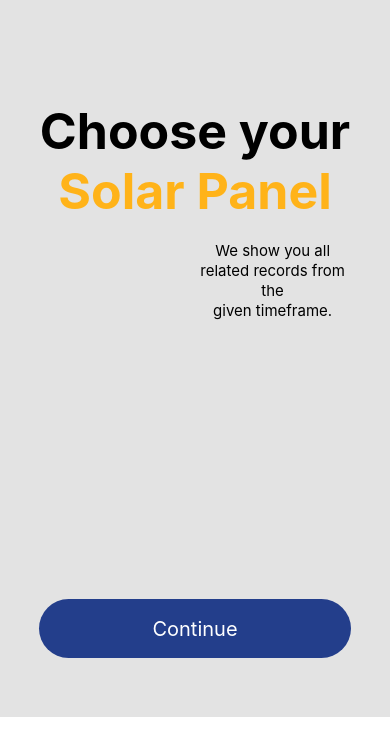
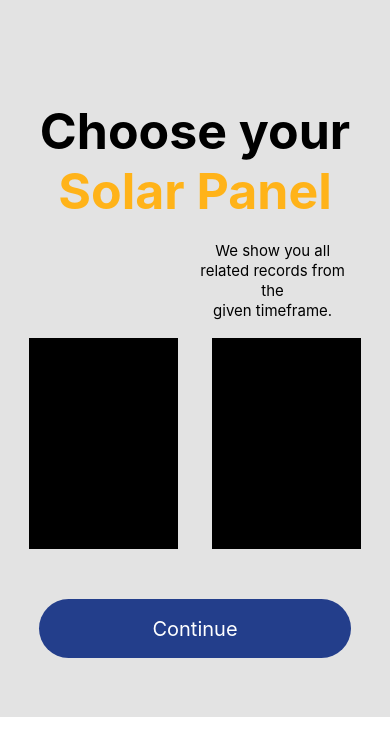
Before and after one commit to heiguy123/turing.ch, a React Native app: screen / in a window 390 px wide. Shown: the top 756 px of the page. Built offline with nearby package versions, Linux system fonts and the light colour scheme.

Commit message:
no message

```diff
--- a/app/screen/CalculatorPage.js
+++ b/app/screen/CalculatorPage.js
@@ -1,22 +1,34 @@
 import { resetWarningCache } from 'prop-types';
 import React from 'react';
-import { StyleSheet, Text, TouchableOpacity, View } from 'react-native';
+import { StyleSheet, Text, TouchableOpacity, View, Pressable } from 'react-native';
 import { Colors } from 'react-native/Libraries/NewAppScreen';
+var Def = false, Cuz = false;
+function defaultorcus (input){
+        if (input == 1){
+            return { "Def":true, "Cuz" : false};
+        }
+        else{
+            return { "Cuz" : true, "Def" : false};
+        }
+}
 
 function CalculatorPage(props) {
+
     return (
         <View style={styles.container}>
            <Text style={styles.textBase}>Choose your{"\n"}
             <Text style={{color:"#FFB319",}}>Solar Panel{"\n"}</Text>
             <Text style={styles.textBase2}>{"\n"}We show you all related records from the{"\n"}given timeframe.</Text>
            </Text>
+           <View style={styles.container2}>
+                <TouchableOpacity style={styles.smallContainer} onPress={defaultorcus(1)} />
+                <TouchableOpacity style={styles.smallContainer2} onPress={defaultorcus(2)} />
+           </View>
            <TouchableOpacity style={styles.conBut} onPress={()=> console.log("Pressed")}>
                 <Text style={{color:"#fff", fontSize:20}}>Continue</Text>
            </TouchableOpacity>
 
-           <View style={styles.menubar}>
-
-           </View>
+           <View style={styles.menubar}></View>
 
 
         </View>
@@ -29,6 +41,27 @@ function CalculatorPage(props) {
         flex: 1,
         justifyContent:"flex-end",
         alignItems: "center",
+    },
+    container2:{
+        backgroundColor:"#E3E3E3",
+        alignItems: "center",
+        width: "85%",
+        height: "25%",
+        bottom: "13%",
+    },
+    smallContainer:{
+        backgroundColor: Def ? "#fff":"#000",
+        width: "45%",
+        height: "100%",
+        position:"absolute",
+        alignSelf: "flex-start",
+    },
+    smallContainer2:{
+        backgroundColor: Cuz ? "#fff":"#000",
+        width: "45%",
+        height: "100%",
+        position:"absolute",
+        alignSelf: "flex-end",
     },
     textBase:{
         fontWeight:"bold",
```
Also changed, not shown: config/fonts.js (added, +45 -0 lines).
